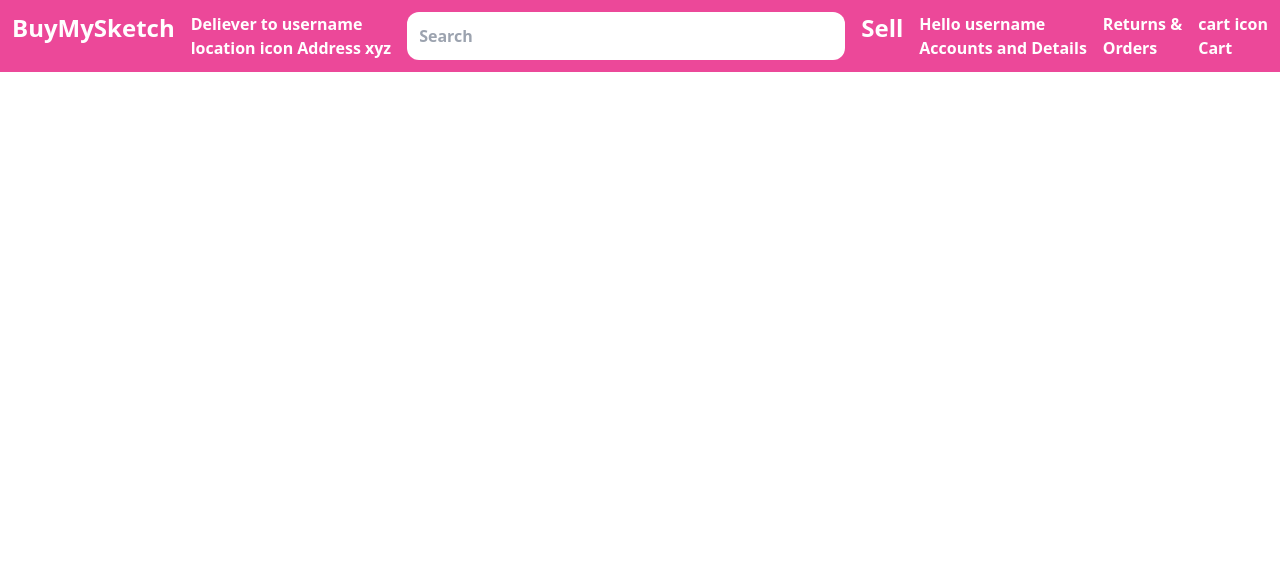
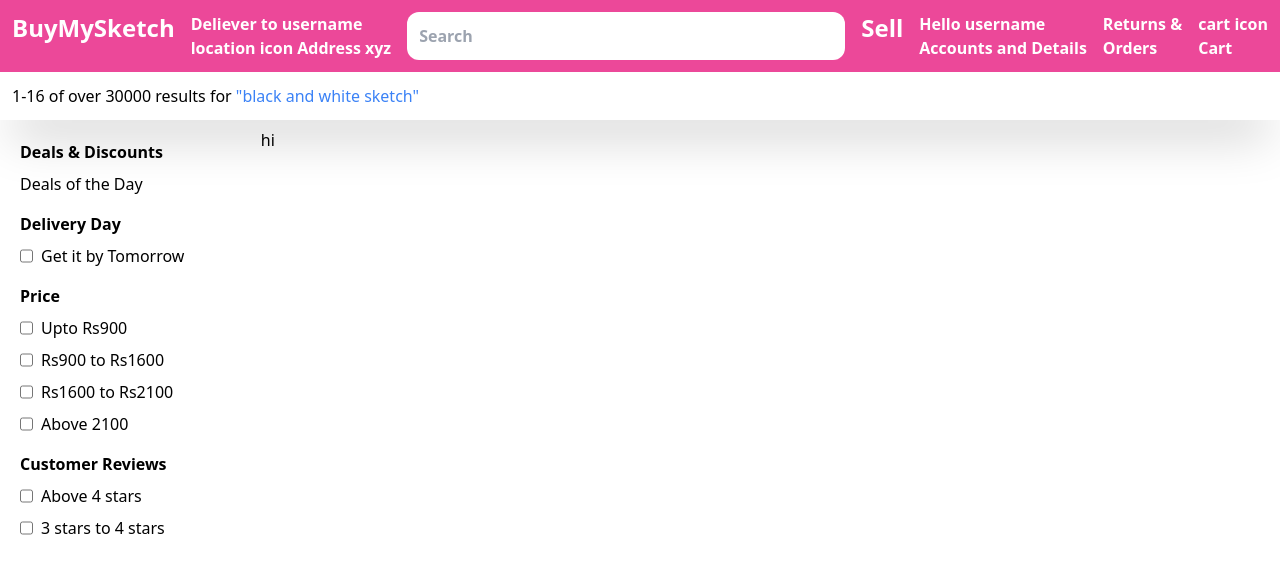
Before and after one commit to Hephzibah7/BuyMySketch, a React (Create React App) app in the folder frontend/: page / in a window 1280 px wide. Shown: the top 574 px of the page. Built offline with nearby package versions, Linux system fonts and the light colour scheme.

Commit message:
feat:Added Horizontal and Vertical filters with responsiveness

```diff
--- /dev/null
+++ b/frontend/src/component/Horizontal_Filter.tsx
@@ -0,0 +1,23 @@
+import React from 'react'
+
+function Horizontal_Filter() {
+  return (
+    <div className='flex md:hidden'>
+      <div className='w-full flex gap-2 overflow-x-auto whitespace-nowrap p-3 h-contain shadow-2xl text-blue-500'>
+        <div><button className='p-2 border border-pink-500 rounded-2xl'>Popular</button></div>
+        <div><button className='p-2 border border-pink-500 rounded-2xl'><span>4 stars</span> & Up</button></div>
+        <div><button className='p-2 border border-pink-500 rounded-2xl'>Today's Deal</button></div>
+        <div><button className='p-2 border border-pink-500 rounded-2xl'>Up to Rs900</button></div>
+        <div><button className='p-2 border border-pink-500 rounded-2xl'>Rs900 to Rs1,600</button></div>
+        <div><button className='p-2 border border-pink-500 rounded-2xl'>Rs1,600 to Rs2,100</button></div>
+        <div><button className='p-2 border border-pink-500 rounded-2xl'>Above Rs2,100</button></div>
+        <div><button className='p-2 border border-pink-500 rounded-2xl'>Get it by Tomorrow</button></div>
+
+
+
+      </div>
+    </div>
+  )
+}
+
+export default Horizontal_Filter
--- /dev/null
+++ b/frontend/src/component/Item.tsx
@@ -0,0 +1,11 @@
+import React from 'react'
+
+function Item() {
+  return (
+    <div>
+
+    </div>
+  )
+}
+
+export default Item
--- a/frontend/src/component/Product.tsx
+++ b/frontend/src/component/Product.tsx
@@ -1,10 +1,26 @@
 import React from 'react'
 import Navbar from './Navbar'
+import Horizontal_Filter from './Horizontal_Filter'
+import Vertical_Filter from './Vertical_Filter'
 const Product = () => {
   return (
     <div>
       <div className='w-full'>
         <Navbar/>
+        <div className='w-full h-contain p-3 shadow-2xl'>
+          1-16 of over 30000 results for <span className='text-blue-500'>"black and white sketch"</span>
+        </div>
+        <div>
+          <Horizontal_Filter/>
+        </div>
+        <div className='p-2 md:flex w-full'>
+          <div className='hidden md:flex md:w-1/5'>
+            <Vertical_Filter/>
+          </div>
+          <div className='w-full md:w-4/5'>
+            hi
+          </div>
+        </div>
       </div>
 
     </div>
--- /dev/null
+++ b/frontend/src/component/Vertical_Filter.tsx
@@ -0,0 +1,54 @@
+import React from 'react'
+
+function Vertical_Filter() {
+  return (
+    <div>
+      <div className='p-3 flex flex-col gap-4'>
+        <div>
+            <h2 className='font-bold'>Deals & Discounts</h2>
+            <div className='mt-2'>Deals of the Day</div>
+        </div>
+         <div>
+            <h2 className='font-bold'>Delivery Day</h2>
+            <div className='flex gap-2 mt-2'>
+                <input type="checkbox" className='p-2'/>
+                <div>Get it by Tomorrow</div>
+            </div>
+        </div>
+         <div>
+            <h2 className='font-bold'>Price</h2>
+             <div className='flex gap-2 mt-2'>
+                <input type="checkbox" className='p-2'/>
+                <div>Upto Rs900</div>
+            </div>
+             <div className='flex gap-2 mt-2'>
+                <input type="checkbox" className='p-2'/>
+                <div>Rs900 to Rs1600</div>
+            </div>
+             <div className='flex gap-2 mt-2'>
+                <input type="checkbox" className='p-2'/>
+                <div>Rs1600 to Rs2100</div>
+            </div>
+             <div className='flex gap-2 mt-2'>
+                <input type="checkbox" className='p-2'/>
+                <div>Above 2100</div>
+            </div>
+        </div>
+        <div>
+            <h2 className='font-bold'>Customer Reviews</h2>
+            <div className='flex gap-2 mt-2'>
+                <input type="checkbox" className='p-2'/>
+                <div>Above 4 stars</div>
+            </div>
+            <div className='flex gap-2 mt-2'>
+                <input type="checkbox" className='p-2'/>
+                <div>3 stars to 4 stars</div>
+            </div>
+        </div>
+
+      </div>
+    </div>
+  )
+}
+
+export default Vertical_Filter
```
